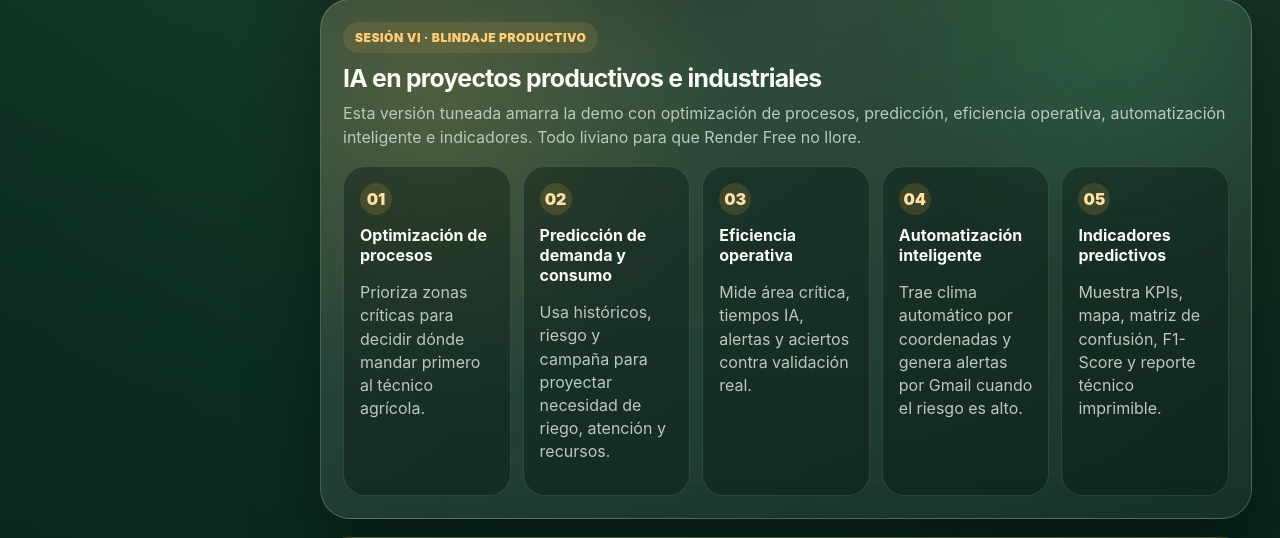
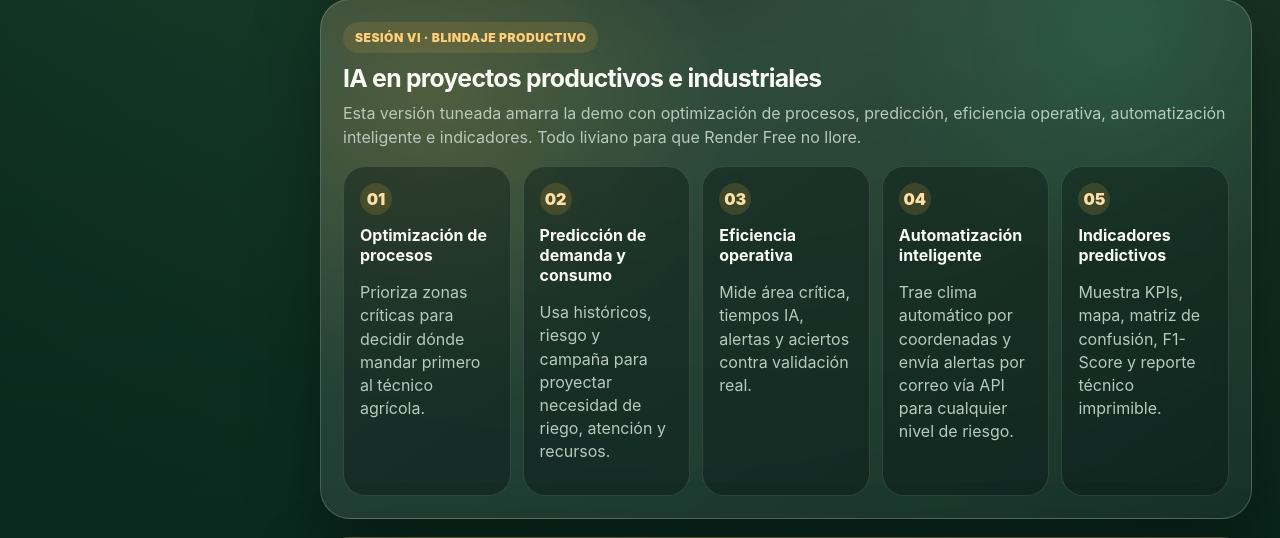
Before and after one commit to GambaAzul/AgroIA_Mejorado, a FastAPI app: page / in a window 1280 px wide. Shown: the part 1247-1785 px from the top of the page. Run offline with FastAPI, Linux system fonts and the light colour scheme; data that the repository does not hold is empty.

Commit message:
Cambio de correo a Brevo API

```diff
--- a/app/main.py
+++ b/app/main.py
@@ -5,13 +5,13 @@ import io
 import json
 import os
 import shutil
-import smtplib
+import urllib.error
 import urllib.parse
 import urllib.request
 import uuid
 from datetime import datetime, timezone
 from pathlib import Path
-from email.message import EmailMessage
+from html import escape
 from statistics import mean, pstdev
 from typing import Any
 
@@ -38,7 +38,7 @@ ETAPAS_VALIDAS = {"Siembra", "Emergencia", "Crecimiento", "Floración", "Llenado
 HUMEDADES_VALIDAS = {"Muy baja", "Baja", "Media", "Alta"}
 INICIO_SERVIDOR = datetime.now(timezone.utc)
 
-app = FastAPI(title="AgroIA Perú Blindado", version="19.0.0")
+app = FastAPI(title="AgroIA Perú Blindado", version="23.0.0")
 app.add_middleware(
     CORSMiddleware,
     allow_origins=["*"],
@@ -668,36 +668,69 @@ def reporte_tecnico(identificador: int) -> HTMLResponse:
 
 @app.post("/api/evaluaciones/{identificador}/alerta_gmail")
 def alerta_gmail(identificador: int, destino: str = Form("")) -> dict[str, Any]:
+    """Envía la alerta por API HTTPS de Brevo.
+
+    Se mantiene la ruta /alerta_gmail para no romper el JavaScript anterior,
+    pero ya no usa Gmail SMTP. Esto evita el bloqueo de puertos SMTP en Render Free.
+    """
     evaluacion = obtener_evaluacion(identificador)
-    if evaluacion.get("riesgo") != "Alto":
-        return {"enviado": False, "mensaje": "No se envió correo porque la alerta no es de riesgo Alto."}
+    correo_destino = destino.strip() or os.getenv("BREVO_DESTINO", "").strip() or os.getenv("GMAIL_DESTINO", "").strip()
+    api_key = os.getenv("BREVO_API_KEY", "").strip()
+    remitente = os.getenv("BREVO_REMITENTE", "").strip() or os.getenv("GMAIL_USUARIO", "").strip()
+    nombre_remitente = os.getenv("BREVO_REMITENTE_NOMBRE", "AgroIA Perú").strip() or "AgroIA Perú"
+    asunto, cuerpo = construir_correo_alerta(evaluacion)
+    html = construir_correo_alerta_html(evaluacion)
 
-    correo_destino = destino.strip() or os.getenv("GMAIL_DESTINO", "").strip()
-    usuario = os.getenv("GMAIL_USUARIO", "").strip()
-    clave = os.getenv("GMAIL_APP_PASSWORD", "").strip()
-    asunto, cuerpo = construir_correo_alerta(evaluacion)
-
-    if not usuario or not clave or not correo_destino:
+    if not api_key or not remitente or not correo_destino:
         return {
             "enviado": False,
             "modo": "simulado",
-            "mensaje": "Alerta armada, pero no enviada: faltan GMAIL_USUARIO, GMAIL_APP_PASSWORD o correo destino en Render.",
+            "mensaje": "Alerta armada, pero no enviada: faltan BREVO_API_KEY, BREVO_REMITENTE o correo destino en Render.",
             "asunto": asunto,
             "cuerpo": cuerpo,
         }
 
-    mensaje = EmailMessage()
-    mensaje["From"] = usuario
-    mensaje["To"] = correo_destino
-    mensaje["Subject"] = asunto
-    mensaje.set_content(cuerpo)
     try:
-        with smtplib.SMTP_SSL("smtp.gmail.com", 465, timeout=12) as servidor:
-            servidor.login(usuario, clave)
-            servidor.send_message(mensaje)
+        enviar_correo_brevo(api_key, remitente, nombre_remitente, correo_destino, asunto, cuerpo, html)
+    except urllib.error.HTTPError as error:
+        detalle = error.read().decode("utf-8", errors="ignore")
+        print(f"ERROR_BREVO_HTTP {error.code}: {detalle}")
+        raise HTTPException(status_code=502, detail="Brevo rechazó el envío. Revisa API key, remitente verificado o correo destino.") from error
     except Exception as error:
-        raise HTTPException(status_code=502, detail="No se pudo enviar Gmail. Revisa credenciales o contraseña de aplicación.") from error
-    return {"enviado": True, "mensaje": f"Alerta enviada a {correo_destino}"}
+        print(f"ERROR_BREVO_GENERAL: {error}")
+        raise HTTPException(status_code=502, detail="No se pudo enviar el correo por Brevo API. Revisa variables de entorno y conexión.") from error
+    return {"enviado": True, "mensaje": f"Alerta enviada por correo a {correo_destino}"}
+
+
+def enviar_correo_brevo(
+    api_key: str,
+    remitente: str,
+    nombre_remitente: str,
+    destino: str,
+    asunto: str,
+    cuerpo_texto: str,
+    cuerpo_html: str,
+) -> None:
+    payload = {
+        "sender": {"email": remitente, "name": nombre_remitente},
+        "to": [{"email": destino}],
+        "subject": asunto,
+        "htmlContent": cuerpo_html,
+        "textContent": cuerpo_texto,
+    }
+    datos = json.dumps(payload).encode("utf-8")
+    solicitud = urllib.request.Request(
+        "https://api.brevo.com/v3/smtp/email",
+        data=datos,
+        method="POST",
+        headers={
+            "accept": "application/json",
+            "api-key": api_key,
+            "content-type": "application/json",
+        },
+    )
+    with urllib.request.urlopen(solicitud, timeout=20) as respuesta:
+        respuesta.read()
 
 
 @app.get("/plantilla_csv")
@@ -831,7 +864,7 @@ def estimar_humedad_por_lluvia(lluvia_total: float) -> str:
 def construir_correo_alerta(evaluacion: dict[str, Any]) -> tuple[str, str]:
     asunto = f"Alerta AgroIA - Riesgo {evaluacion.get('riesgo')} en {evaluacion.get('distrito')}"
     recomendaciones = evaluacion.get("recomendaciones") or []
-    cuerpo = f"""AgroIA Perú detectó una alerta crítica.
+    cuerpo = f"""AgroIA Perú generó una alerta productiva.
 
 Cultivo: {evaluacion.get('cultivo')}
 Productor/institución: {evaluacion.get('productor')}
@@ -844,9 +877,40 @@ Causa: {evaluacion.get('causa')}
 Recomendaciones:
 {chr(10).join('- ' + str(item) for item in recomendaciones[:6])}
 
-Nota: alerta generada automáticamente por AgroIA Perú. Validar en campo antes de tomar decisiones críticas.
+Nota: alerta generada automáticamente por AgroIA Perú. Validar en campo antes de tomar decisiones productivas.
 """
     return asunto, cuerpo
+
+
+def construir_correo_alerta_html(evaluacion: dict[str, Any]) -> str:
+    recomendaciones = evaluacion.get("recomendaciones") or []
+    factores = evaluacion.get("factores") or []
+    color = {"Alto": "#dc3b38", "Medio": "#e0a52b", "Bajo": "#28b96f"}.get(str(evaluacion.get("riesgo")), "#e0a52b")
+    lista_recomendaciones = "".join(f"<li>{escape(str(item))}</li>" for item in recomendaciones[:6]) or "<li>Sin recomendaciones registradas.</li>"
+    lista_factores = "".join(f"<li>{escape(str(item))}</li>" for item in factores[:8]) or "<li>Sin factores registrados.</li>"
+    return f"""
+    <div style="font-family:Arial,sans-serif;background:#f3f7f4;padding:24px;color:#14251d;">
+      <div style="max-width:760px;margin:auto;background:#ffffff;border-radius:18px;padding:24px;border:1px solid #d9e6dd;">
+        <p style="margin:0 0 8px;color:#6b7c70;font-size:13px;letter-spacing:.08em;text-transform:uppercase;">Reporte automático AgroIA Perú</p>
+        <h1 style="margin:0 0 16px;color:#123d2a;">Alerta productiva</h1>
+        <div style="display:inline-block;background:{color};color:#fff;padding:10px 16px;border-radius:999px;font-weight:700;margin-bottom:18px;">
+          Riesgo {escape(str(evaluacion.get('riesgo')))} · Confianza {escape(str(evaluacion.get('probabilidad')))}%
+        </div>
+        <h2 style="margin:8px 0;color:#123d2a;">{escape(str(evaluacion.get('cultivo')))} - {escape(str(evaluacion.get('distrito')))}</h2>
+        <p style="line-height:1.55;">{escape(str(evaluacion.get('causa') or 'Sin causa registrada.'))}</p>
+        <table style="width:100%;border-collapse:collapse;margin:18px 0;">
+          <tr><td style="padding:10px;background:#eef5f0;"><b>Productor</b><br>{escape(str(evaluacion.get('productor')))}</td><td style="padding:10px;background:#eef5f0;"><b>Ubicación</b><br>{escape(str(evaluacion.get('distrito')))}, {escape(str(evaluacion.get('provincia')))}, {escape(str(evaluacion.get('departamento')))}</td></tr>
+          <tr><td style="padding:10px;background:#f8fbf9;"><b>Clima</b><br>{escape(str(evaluacion.get('temperatura_minima')))} °C · {escape(str(evaluacion.get('humedad_suelo')))} · {escape(str(evaluacion.get('lluvia_acumulada')))} mm</td><td style="padding:10px;background:#f8fbf9;"><b>Geodatos</b><br>{escape(str(evaluacion.get('latitud')))}, {escape(str(evaluacion.get('longitud')))} · {escape(str(evaluacion.get('altitud_msnm')))} msnm</td></tr>
+          <tr><td style="padding:10px;background:#eef5f0;"><b>Puntaje</b><br>{escape(str(evaluacion.get('puntaje_riesgo')))} / 100</td><td style="padding:10px;background:#eef5f0;"><b>Aptitud territorial</b><br>{escape(str(evaluacion.get('aptitud_cultivo') or 'Sin referencia'))}</td></tr>
+        </table>
+        <h3 style="color:#123d2a;">Factores detectados</h3>
+        <ul style="line-height:1.55;">{lista_factores}</ul>
+        <h3 style="color:#123d2a;">Recomendaciones</h3>
+        <ul style="line-height:1.55;">{lista_recomendaciones}</ul>
+        <p style="margin-top:22px;font-size:12px;color:#6b7c70;">Correo generado automáticamente por AgroIA Perú. Validar en campo antes de tomar decisiones productivas.</p>
+      </div>
+    </div>
+    """
 
 
 def construir_reporte_html(evaluacion: dict[str, Any], recomendaciones: list[Any], factores: list[Any]) -> str:
--- a/app/static/js/app.js
+++ b/app/static/js/app.js
@@ -905,7 +905,7 @@ function renderizarTabla() {
                 <button class="boton mini" onclick='verDetalle(${item.id})'>Ver</button>
                 <button class="boton mini" onclick='reproducirAnalisis(${item.id})'>Árbol IA</button>
                 <button class="boton mini" onclick='abrirReporte(${item.id})'>Reporte</button>
-                ${item.riesgo === 'Alto' ? `<button class="boton mini" onclick='enviarAlertaGmail(${item.id})'>Gmail</button>` : ''}
+                <button class="boton mini" onclick='enviarAlertaCorreo(${item.id})'>Correo</button>
                 ${estado.soloLectura ? '' : `<button class="boton mini" onclick='abrirValidacion(${item.id})'>Validar</button><button class="boton mini" onclick='eliminarEvaluacion(${item.id})'>Eliminar</button>`}
             </td>
         </tr>
@@ -1220,7 +1220,7 @@ function construirTarjetaResultado(item, mostrarTitulo) {
         <div class="acciones-formulario">
             <button class="boton secundario" type="button" onclick="reproducirAnalisis(${Number(item.id) || 0})">Reproducir árbol IA</button>
             <button class="boton fantasma" type="button" onclick="abrirReporte(${Number(item.id) || 0})">Reporte técnico</button>
-            ${item.riesgo === 'Alto' ? `<button class="boton primario" type="button" onclick="enviarAlertaGmail(${Number(item.id) || 0})">Enviar Gmail</button>` : ''}
+            <button class="boton primario" type="button" onclick="enviarAlertaCorreo(${Number(item.id) || 0})">Enviar correo</button>
         </div>
     `;
 }
@@ -1308,23 +1308,19 @@ function abrirReporte(id) {
     window.open(`/api/evaluaciones/${id}/reporte_tecnico`, '_blank');
 }
 
-async function enviarAlertaGmail(id) {
+async function enviarAlertaCorreo(id) {
     const evaluacion = estado.evaluaciones.find((item) => item.id === id);
     if (!evaluacion) return;
-    if (evaluacion.riesgo !== 'Alto') {
-        mostrarNotificacion('Solo se envía Gmail automático para riesgo Alto.');
-        return;
-    }
-    const destino = prompt('Correo destino para la alerta Gmail. Si lo dejas vacío, Render usará GMAIL_DESTINO si está configurado:', '');
+    const destino = prompt(`Correo destino para la alerta de riesgo ${evaluacion.riesgo}. Si lo dejas vacío, Render usará BREVO_DESTINO si está configurado:`, '');
     const datos = new FormData();
     datos.append('destino', destino || '');
     try {
         const respuesta = await fetch(`/api/evaluaciones/${id}/alerta_gmail`, { method: 'POST', body: datos });
         const resultado = await respuesta.json();
         if (!respuesta.ok) throw new Error(resultado.detail || 'No se pudo enviar la alerta.');
-        mostrarNotificacion(resultado.mensaje || (resultado.enviado ? 'Alerta enviada.' : 'Alerta simulada.'));
+        mostrarNotificacion(resultado.mensaje || (resultado.enviado ? 'Correo enviado.' : 'Alerta simulada.'));
         if (!resultado.enviado && resultado.asunto) {
-            console.info('Alerta Gmail simulada:', resultado);
+            console.info('Alerta de correo simulada:', resultado);
         }
     } catch (error) {
         mostrarNotificacion(error.message);
@@ -1449,3 +1445,7 @@ window.addEventListener('resize', () => {
         }
     }, 140);
 });
+
+function enviarAlertaGmail(id) {
+    return enviarAlertaCorreo(id);
+}
--- a/app/templates/index.html
+++ b/app/templates/index.html
@@ -96,7 +96,7 @@
                 <article><span>01</span><strong>Optimización de procesos</strong><p>Prioriza zonas críticas para decidir dónde mandar primero al técnico agrícola.</p></article>
                 <article><span>02</span><strong>Predicción de demanda y consumo</strong><p>Usa históricos, riesgo y campaña para proyectar necesidad de riego, atención y recursos.</p></article>
                 <article><span>03</span><strong>Eficiencia operativa</strong><p>Mide área crítica, tiempos IA, alertas y aciertos contra validación real.</p></article>
-                <article><span>04</span><strong>Automatización inteligente</strong><p>Trae clima automático por coordenadas y genera alertas por Gmail cuando el riesgo es alto.</p></article>
+                <article><span>04</span><strong>Automatización inteligente</strong><p>Trae clima automático por coordenadas y envía alertas por correo vía API para cualquier nivel de riesgo.</p></article>
                 <article><span>05</span><strong>Indicadores predictivos</strong><p>Muestra KPIs, mapa, matriz de confusión, F1-Score y reporte técnico imprimible.</p></article>
             </div>
         </section>
```
Also changed, not shown: app/base_datos.py (line endings or trailing spaces), app/modelo_ia.py (line endings or trailing spaces), app/ubicaciones.py (line endings or trailing spaces), docker-compose.yml (line endings or trailing spaces), render.yaml (line endings or trailing spaces), requirements.txt (line endings or trailing spaces), runtime.txt (line endings or trailing spaces), 7 other files.
